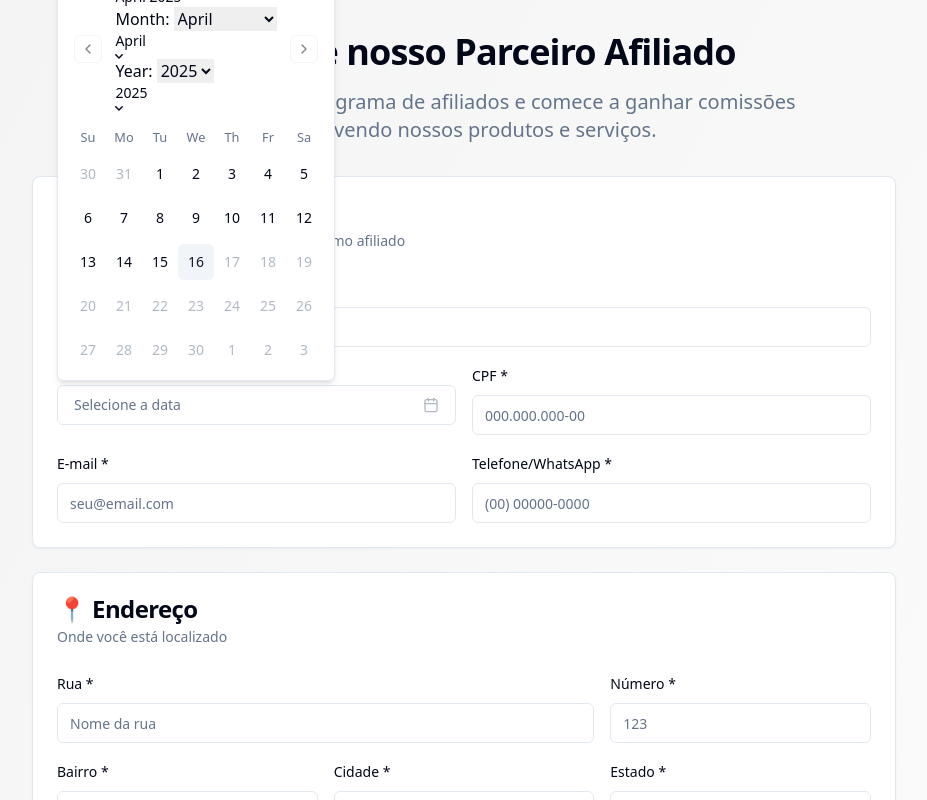
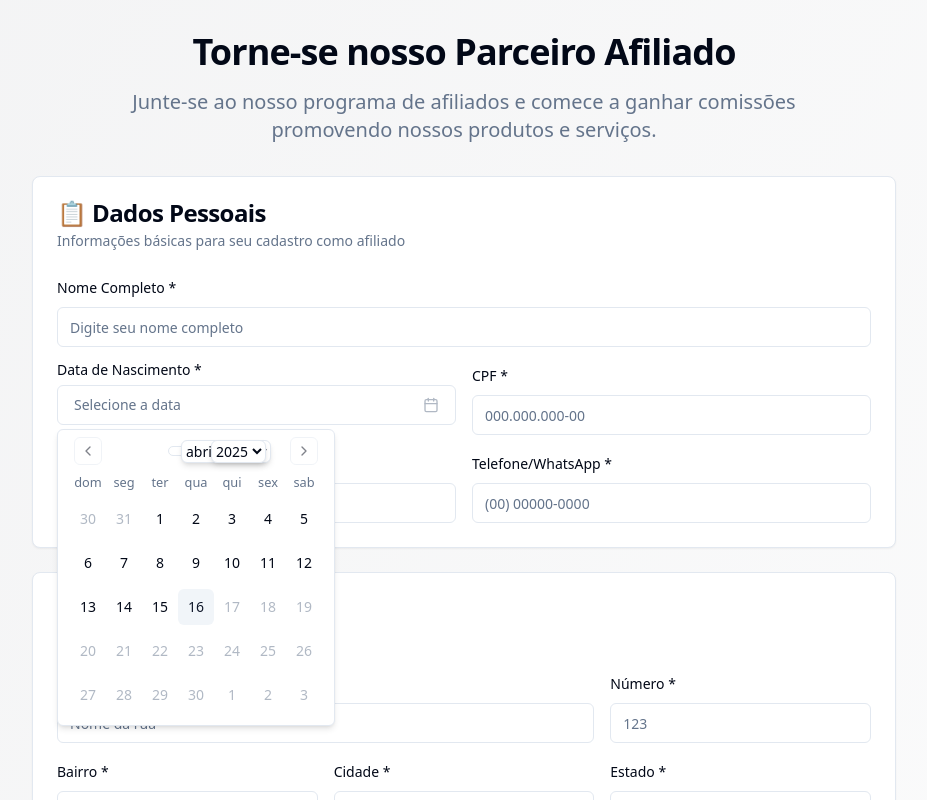
Before and after one commit to talles-coder/friendly-project-wizard, a React (Vite) app: page /cadastro-afiliado in a window 1280 px wide. Both pictures are taken after a click on the button "Selecione a data". Shown: the top 800 px of the page, without its empty margins (176-1103 px from the left). Built offline with nearby package versions, Linux system fonts and the light colour scheme.

Commit message:
Refactor date component

```diff
--- a/package.json
+++ b/package.json
@@ -44,7 +44,7 @@
     "class-variance-authority": "^0.7.1",
     "clsx": "^2.1.1",
     "cmdk": "^1.0.0",
-    "date-fns": "^3.6.0",
+    "date-fns": "^4.1.0",
     "embla-carousel-react": "^8.3.0",
     "input-otp": "^1.2.4",
     "lucide-react": "^0.462.0",
--- a/src/components/ui/calendar.tsx
+++ b/src/components/ui/calendar.tsx
@@ -1,6 +1,7 @@
 import * as React from "react";
 import { ChevronLeft, ChevronRight } from "lucide-react";
 import { DayPicker } from "react-day-picker";
+import { ptBR } from "date-fns/locale";
 
 import { cn } from "@/lib/utils";
 import { buttonVariants } from "@/components/ui/button";
@@ -16,12 +17,18 @@ function Calendar({
   return (
     <DayPicker
       showOutsideDays={showOutsideDays}
+      locale={ptBR}
       className={cn("p-3", className)}
       classNames={{
         months: "flex flex-col sm:flex-row space-y-4 sm:space-x-4 sm:space-y-0",
         month: "space-y-4",
         caption: "flex justify-center pt-1 relative items-center",
-        caption_label: "text-sm font-medium",
+        caption_label: "text-sm font-medium sr-only",
+        caption_dropdowns: "flex justify-center gap-1",
+        vhidden: "sr-only",
+        dropdown_month: "relative inline-flex items-center px-3 py-1 text-sm bg-background border border-input rounded-md hover:bg-accent hover:text-accent-foreground focus:outline-none focus:ring-2 focus:ring-ring focus:ring-offset-2",
+        dropdown_year: "relative inline-flex items-center px-3 py-1 text-sm bg-background border border-input rounded-md hover:bg-accent hover:text-accent-foreground focus:outline-none focus:ring-2 focus:ring-ring focus:ring-offset-2",
+        dropdown: "absolute z-50 bg-popover border border-border rounded-md shadow-md",
         nav: "space-x-1 flex items-center",
         nav_button: cn(
           buttonVariants({ variant: "outline" }),
```
Also changed, not shown: 1 other file (tests, documents, lock files or other folders).
